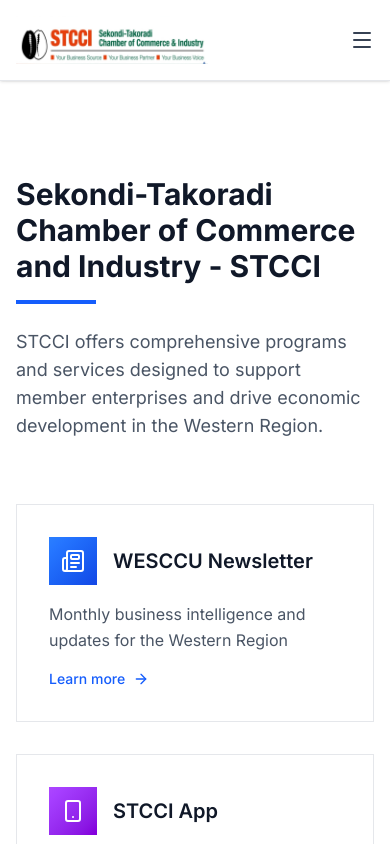
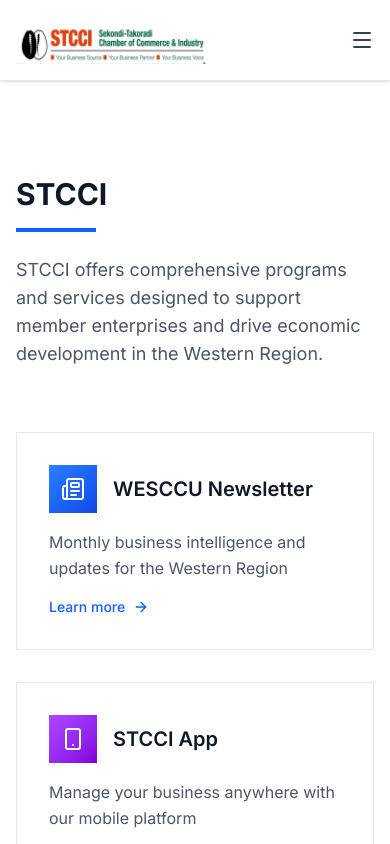
Before and after one commit to ikaydreams-dev/Chamber, a Next.js app: page / in a window 390 px wide. Shown: the top 844 px of the page. Built offline with nearby package versions, Linux system fonts and the light colour scheme.

Commit message:
Show only 'STCCI' on mobile, full name on desktop

```diff
--- a/app/page.tsx
+++ b/app/page.tsx
@@ -121,7 +121,7 @@
         <div className="max-w-7xl mx-auto px-4 sm:px-6 lg:px-8">
           <div className="mb-16">
             <h2 className="text-3xl sm:text-4xl font-bold text-gray-900 dark:text-white mb-4">
-              Sekondi-Takoradi Chamber of Commerce and Industry - STCCI
+              <span className="hidden md:inline">Sekondi-Takoradi Chamber of Commerce and Industry - </span>STCCI
             </h2>
             <div className="w-20 h-1 bg-blue-600"></div>
             <p className="text-lg text-gray-600 dark:text-gray-400 max-w-3xl mt-6">
```
